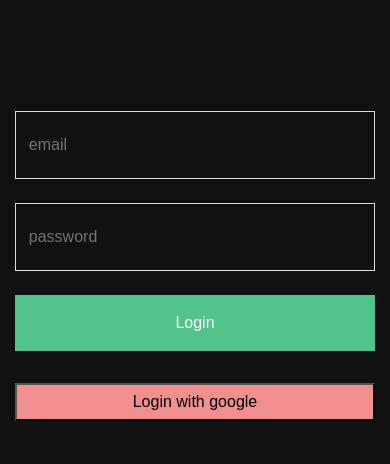
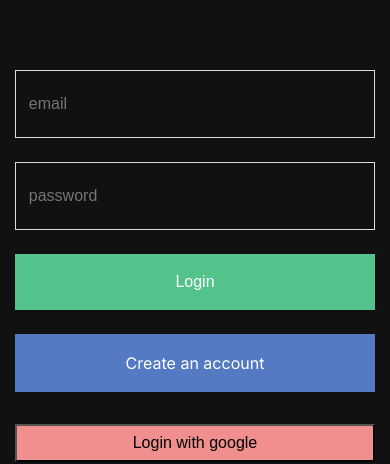
Before and after one commit to Sajid-Hossain98/starting-nextjs, a Next.js app: page /dashboard/login in a window 390 px wide. Shown: the part 181-645 px from the top of the page. Built offline with nearby package versions, Linux system fonts and the light colour scheme; no server answers.

Commit message:
link to register page and register page responsive

```diff
--- a/src/app/dashboard/(auth)/login/login.module.css
+++ b/src/app/dashboard/(auth)/login/login.module.css
@@ -21,6 +21,13 @@
   border: none;
   border: 1px solid #ddd;
   font-size: 16px;
+}
+
+.createNewAccount {
+  width: 30%;
+  text-align: center;
+  padding: 1.2rem 0;
+  background-color: #537ac2;
 }
 
 .button {
@@ -47,6 +54,10 @@
     width: 100%;
   }
 
+  .createNewAccount {
+    width: 100%;
+  }
+
   .loginWithGoogle {
     width: 100%;
   }
--- a/src/app/dashboard/(auth)/login/page.jsx
+++ b/src/app/dashboard/(auth)/login/page.jsx
@@ -4,6 +4,7 @@
 import styles from "./login.module.css";
 import { signIn, useSession } from "next-auth/react";
 import { useRouter } from "next/navigation";
+import Link from "next/link";
 
 const Login = () => {
   const session = useSession();
@@ -43,7 +44,11 @@
           className={styles.input}
         />
         <button className={styles.button}>Login</button>
+        <Link href="/dashboard/register" className={styles.createNewAccount}>
+          Create an account
+        </Link>
       </form>
+
       <button
         onClick={() => signIn("google")}
         className={styles.loginWithGoogle}
--- a/src/app/dashboard/(auth)/register/register.module.css
+++ b/src/app/dashboard/(auth)/register/register.module.css
@@ -40,3 +40,13 @@
   padding: 0.5rem 0;
   font-size: 16px;
 }
+
+@media screen and (max-width: 768px) {
+  .form {
+    width: 100%;
+  }
+
+  .linkToLogin {
+    width: 100%;
+  }
+}
```
